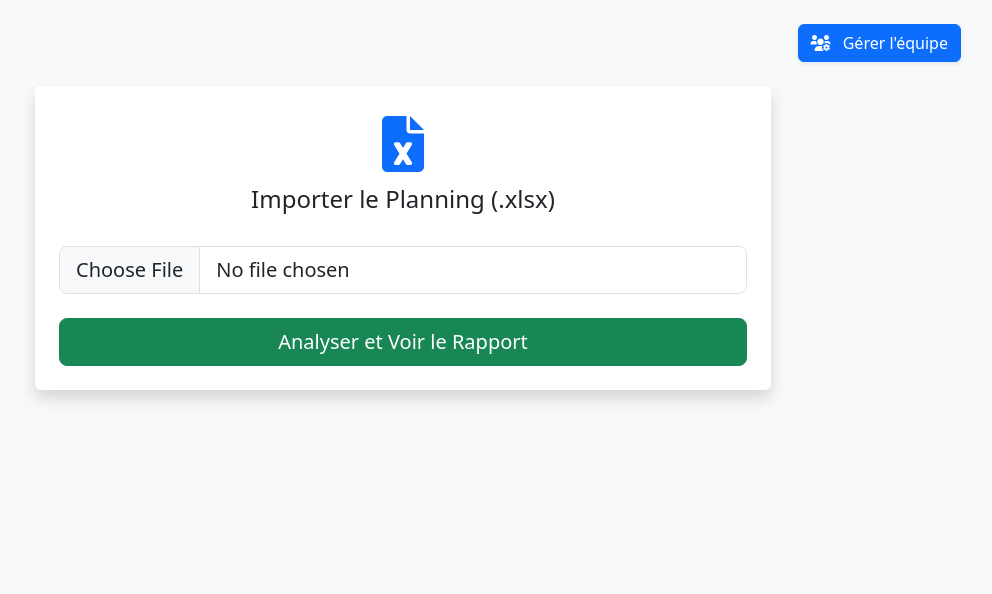
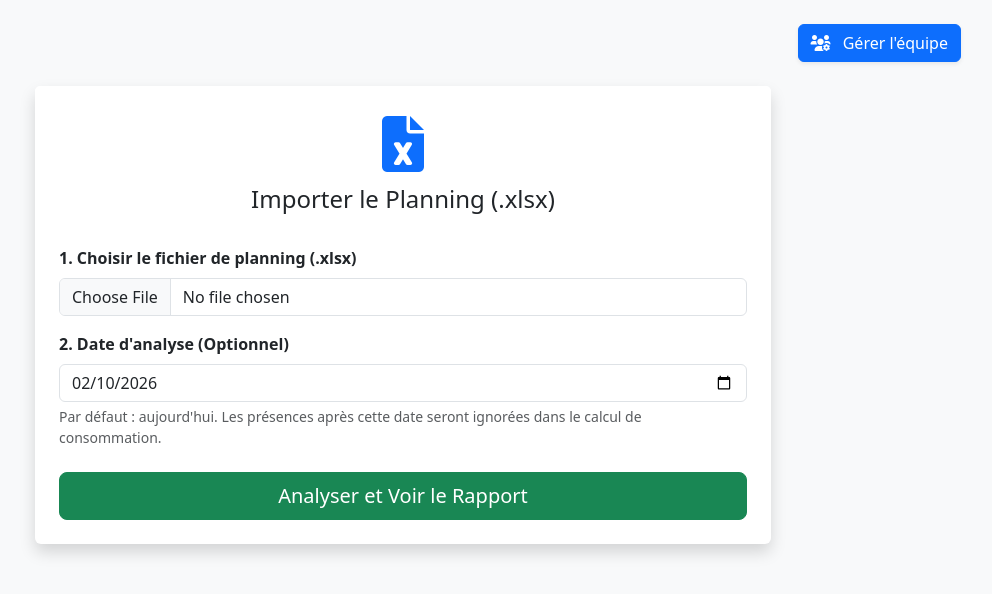
Before and after one commit to nviault-dgfip/gestion-equipe, a Flask app: page / in a window 1280 px wide. Shown: the part 56-650 px from the top of the page, without its empty margins (237-1229 px from the left). Run offline with Flask 3, Linux system fonts and the light colour scheme; some libraries are stand-ins or nearby versions.

Commit message:
feat: add retrospective analysis, dynamic columns, security hardening and documentation
- Implemented Analysis Date feature for retrospective reporting.
- Added dynamic column visibility selector in the dashboard.
- Secured the application with CSRF protection and unique file handling.
- Improved name matching logic and end-date forecasting accuracy.
- Optimized performance with holiday calculation caching.
- Updated gen.py to sync with equipe.json.
- Comprehensively updated README and added requirements.txt.

Co-authored-by: nviault-dgfip <55130436+nviault-dgfip@users.noreply.github.com>

```diff
--- a/app.py
+++ b/app.py
@@ -83,16 +83,23 @@ def calculate_end_date(start_date_str, days_to_consume, presence_pct):
 
     return current_date.strftime("%d/%m/%Y")
 
-def process_excel(filepath):
+def process_excel(filepath, limit_date=None):
     """
     Analyse le fichier Excel de planning pour calculer la consommation par membre.
     Le fichier doit contenir des colonnes correspondant aux noms des membres.
     Une cellule contenant 'X' (minuscule ou majuscule) compte pour 0.5 jour (une demi-journée).
+    Si limit_date est fournie, on ignore les présences après cette date.
     """
     try:
         xls = pd.read_excel(filepath, sheet_name=None, engine='openpyxl')
         consumption = {}
         ignored = ["Paramètres_Equipe", "Parametres", "Config"]
+
+        if limit_date:
+            limit_dt = pd.to_datetime(limit_date).date()
+        else:
+            limit_dt = None
+
         for sheet, df in xls.items():
             if any(x in sheet for x in ignored): continue
             df.columns = df.columns.astype(str).str.strip()
@@ -107,7 +114,13 @@ def process_excel(filepath):
                     df.loc[0:first_valid_idx, 'Date'] = df['Date'].loc[first_valid_idx]
 
             df['Date'] = df['Date'].ffill()
-            cols = [c for c in df.columns if c not in ["Date", "Période"] and "Unnamed" not in c]
+
+            # Filtrage par date si demandé
+            if limit_dt:
+                df['Date_dt'] = pd.to_datetime(df['Date']).dt.date
+                df = df[df['Date_dt'] <= limit_dt]
+
+            cols = [c for c in df.columns if c not in ["Date", "Période", "Date_dt"] and "Unnamed" not in c]
             for member in cols:
                 if member not in consumption: consumption[member] = 0.0
                 sub = df[member].dropna().astype(str).str.upper().str.strip()
@@ -118,14 +131,16 @@ def process_excel(filepath):
         print(f"Erreur process: {e}")
         return {}
 
-def generate_report_dataframe(conso_map, team):
+def generate_report_dataframe(conso_map, team, analysis_date=None):
     """
     Génère un DataFrame Pandas contenant le rapport de suivi des prestataires.
     Associe les données de consommation issues de l'Excel aux informations des BC
     définies dans l'équipe.
+    analysis_date: Date de référence pour le calcul de la fin estimée.
     """
     report_data = []
     prestataires = [p for p in team if p.get('type') == 'prestataire']
+    ref_date = analysis_date if analysis_date else date.today().strftime("%Y-%m-%d")
 
     for p in prestataires:
         # Nom complet (Format "NOM Prénom")
@@ -171,13 +186,18 @@ def generate_report_dataframe(conso_map, team):
                 conso_bc = consumed_buffer
                 etat = "En cours"
                 consumed_buffer = 0
-                # Correction : Calcul de la fin estimée à partir d'aujourd'hui pour le reste à faire
+                # Correction : Calcul de la fin estimée à partir de la date de référence
                 remaining_days = days_ordered - conso_bc
-                fin_estimee = calculate_end_date(date.today().strftime("%Y-%m-%d"), remaining_days, pct_presence)
+                # On commence le calcul au lendemain de la date d'analyse
+                start_calc = (datetime.strptime(ref_date, "%Y-%m-%d") + timedelta(days=1)).strftime("%Y-%m-%d")
+                fin_estimee = calculate_end_date(start_calc, remaining_days, pct_presence)
             else:
                 conso_bc = 0
                 etat = "Futur"
-                fin_estimee = calculate_end_date(start_date, days_ordered, pct_presence)
+                # Pour un BC futur, on commence soit à la date de début du BC,
+                # soit après la date de référence si le BC a théoriquement déjà commencé
+                start_calc = max(start_date, ref_date)
+                fin_estimee = calculate_end_date(start_calc, days_ordered, pct_presence)
 
             # Construction de la ligne selon vos propriétés demandées
             report_data.append({
@@ -204,16 +224,21 @@ def generate_report_dataframe(conso_map, team):
 def index():
     if request.method == 'POST':
         file = request.files.get('file')
+        analysis_date = request.form.get('analysis_date')
+        if not analysis_date:
+            analysis_date = date.today().strftime("%Y-%m-%d")
+
         if file:
             # Sécurité : Nom de fichier unique pour éviter les collisions
             filename = f"planning_{uuid.uuid4().hex}.xlsx"
             filepath = os.path.join(app.config['UPLOAD_FOLDER'], filename)
             file.save(filepath)
             session['last_filepath'] = filepath
+            session['analysis_date'] = analysis_date
 
-            conso_map = process_excel(filepath)
+            conso_map = process_excel(filepath, limit_date=analysis_date)
             team = load_team()
-            df = generate_report_dataframe(conso_map, team)
+            df = generate_report_dataframe(conso_map, team, analysis_date=analysis_date)
 
             df_web = df.copy()
             if not df_web.empty:
@@ -230,17 +255,18 @@ def index():
             table_html = df_web.to_html(classes="table table-striped table-bordered align-middle table-hover", index=False)
             return render_template('dashboard.html', table=table_html)
 
-    return render_template('index.html')
+    return render_template('index.html', today=date.today().strftime("%Y-%m-%d"))
 
 @app.route('/export_excel')
 def export_excel():
     filepath = session.get('last_filepath')
+    analysis_date = session.get('analysis_date')
     if not filepath or not os.path.exists(filepath):
         return "Aucun fichier. Importez d'abord.", 400
 
-    conso_map = process_excel(filepath)
+    conso_map = process_excel(filepath, limit_date=analysis_date)
     team = load_team()
-    df = generate_report_dataframe(conso_map, team)
+    df = generate_report_dataframe(conso_map, team, analysis_date=analysis_date)
 
     # Nettoyage de la colonne 'État' pour l'export Excel (optionnel)
     if 'État' in df.columns:
--- a/templates/index.html
+++ b/templates/index.html
@@ -39,7 +39,18 @@
                     <div class="card-body p-4">
                         <form method="post" enctype="multipart/form-data">
                             <input type="hidden" name="csrf_token" value="{{ csrf_token() }}">
-                            <input class="form-control form-control-lg mb-4" type="file" name="file" accept=".xlsx" required>
+
+                            <div class="mb-3">
+                                <label class="form-label fw-bold">1. Choisir le fichier de planning (.xlsx)</label>
+                                <input class="form-control" type="file" name="file" accept=".xlsx" required>
+                            </div>
+
+                            <div class="mb-4">
+                                <label class="form-label fw-bold">2. Date d'analyse (Optionnel)</label>
+                                <input class="form-control" type="date" name="analysis_date" id="analysis_date">
+                                <div class="form-text">Par défaut : aujourd'hui. Les présences après cette date seront ignorées dans le calcul de consommation.</div>
+                            </div>
+
                             <div class="d-grid">
                                 <button type="submit" class="btn btn-success btn-lg">Analyser et Voir le Rapport</button>
                             </div>
@@ -50,5 +61,12 @@
         </div>
     </div>
     <script src="https://cdn.jsdelivr.net/npm/bootstrap@5.3.0/dist/js/bootstrap.bundle.min.js"></script>
+    <script>
+        // Fixer la date par défaut à aujourd'hui
+        document.addEventListener('DOMContentLoaded', function() {
+            const today = new Date().toISOString().split('T')[0];
+            document.getElementById('analysis_date').value = today;
+        });
+    </script>
 </body>
 </html>
```
Also changed, not shown: README.md.
